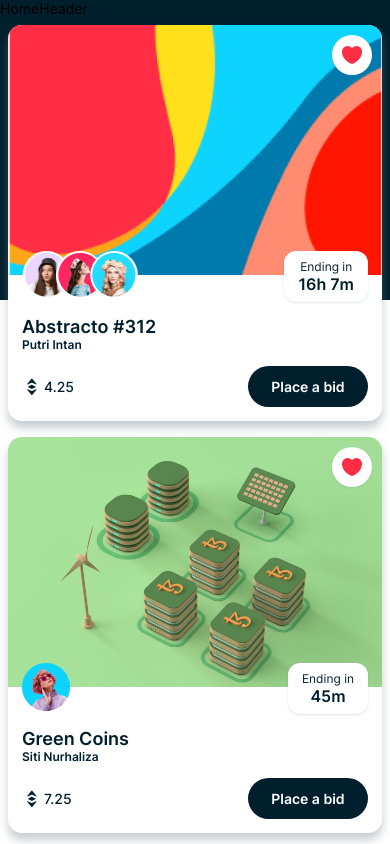
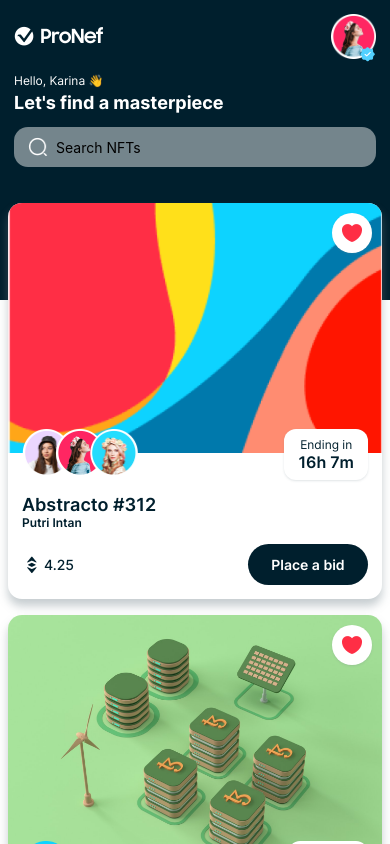
Before and after one commit to ibqn/expo-marketplace, a React Native app: screen /Home in a window 390 px wide. Shown: the top 844 px of the page. Built offline with nearby package versions, Linux system fonts and the light colour scheme.

Commit message:
complete home header

```diff
--- a/src/components/home-header.jsx
+++ b/src/components/home-header.jsx
@@ -1,9 +1,92 @@
-import { StyleSheet, Text, View } from 'react-native'
+import { Image, Text, TextInput, View } from 'react-native'
+import { ASSETS, COLORS, FONTS, SIZES } from '../constants'
 
-export const HomeHeader = () => {
+export const HomeHeader = ({ handleSearch }) => {
   return (
-    <View>
-      <Text>HomeHeader</Text>
+    <View
+      style={{
+        backgroundColor: COLORS.primary,
+        padding: SIZES.font,
+      }}
+    >
+      <View
+        style={{
+          flexDirection: 'row',
+          alignItems: 'center',
+          justifyContent: 'space-between',
+        }}
+      >
+        <Image
+          source={ASSETS.logo}
+          resizeMode="contain"
+          style={{ width: 90, height: 25 }}
+        />
+        <View style={{ width: 45, height: 45 }}>
+          <Image
+            source={ASSETS.person04}
+            resizeMode="contain"
+            style={{ width: '100%', height: '100%' }}
+          />
+          <Image
+            style={{
+              position: 'absolute',
+              width: 18,
+              height: 18,
+              bottom: -3,
+              right: 0,
+            }}
+            resizeMode="contain"
+            source={ASSETS.badge}
+          />
+        </View>
+      </View>
+
+      <View style={{ marginVertical: SIZES.font }}>
+        <Text
+          style={{
+            fontFamily: FONTS.regular,
+            fontSize: SIZES.small,
+            color: COLORS.white,
+          }}
+        >
+          Hello, Karina 👋
+        </Text>
+        <Text
+          style={{
+            fontFamily: FONTS.bold,
+            fontSize: SIZES.large,
+            color: COLORS.white,
+            marginTop: SIZES.base / 2,
+          }}
+        >
+          Let's find a masterpiece
+        </Text>
+
+        <View style={{ marginTop: SIZES.font }}>
+          <View
+            style={{
+              flexDirection: 'row',
+              width: '100%',
+              borderRadius: SIZES.font,
+              alignItems: 'center',
+              paddingHorizontal: SIZES.font,
+              paddingVertical: SIZES.small - 2,
+              backgroundColor: COLORS.gray,
+            }}
+          >
+            <Image
+              source={ASSETS.search}
+              resizeMode="contain"
+              style={{ width: 20, height: 20, marginRight: SIZES.base }}
+            />
+            <TextInput
+              placeholder="Search NFTs"
+              style={{ flex: 1 }}
+              onChangeText={handleSearch}
+            />
+          </View>
+        </View>
+      </View>
     </View>
   )
 }
```
